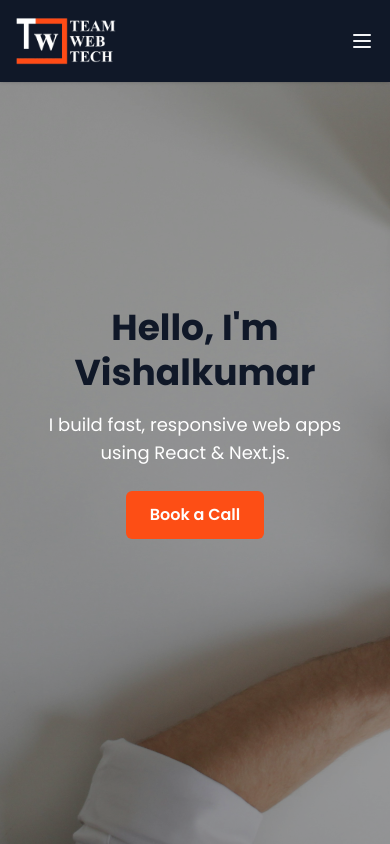
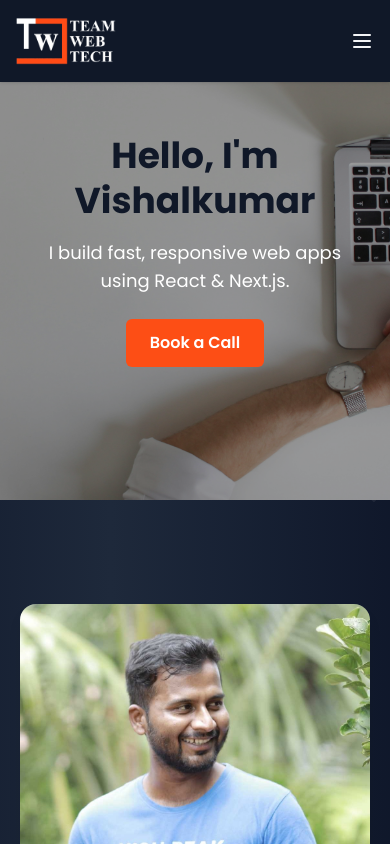
Before and after one commit to vishalskv/TheWebTech, a Next.js app: page / in a window 390 px wide. Shown: the top 844 px of the page. Built offline with nearby package versions, Linux system fonts and the light colour scheme.

Commit message:
banner fixes

```diff
--- a/src/app/Components/Banner/index.tsx
+++ b/src/app/Components/Banner/index.tsx
@@ -35,12 +35,12 @@ export default function HeroSection() {
   }, []);
 
   return (
-    <section className="relative w-full min-h-screen flex items-center justify-center overflow-hidden text-white">
+    <section className="relative w-full h-[500px] md:min-h-screen flex items-center justify-center overflow-hidden text-white">
       {/* Background Images */}
       {slides.map((slide, i) => (
         <div
           key={i}
-          className={`absolute inset-0 bg-cover bg-center transition-opacity duration-1000 ease-in-out z-[-2] ${
+          className={`absolute inset-0 bg-no-repeat bg-center bg-cover w-full h-full transition-opacity duration-1000 ease-in-out z-[-2] ${
             i === bgIndex ? "opacity-100" : "opacity-0"
           }`}
           style={{ backgroundImage: `url(${slide.image})` }}
```
